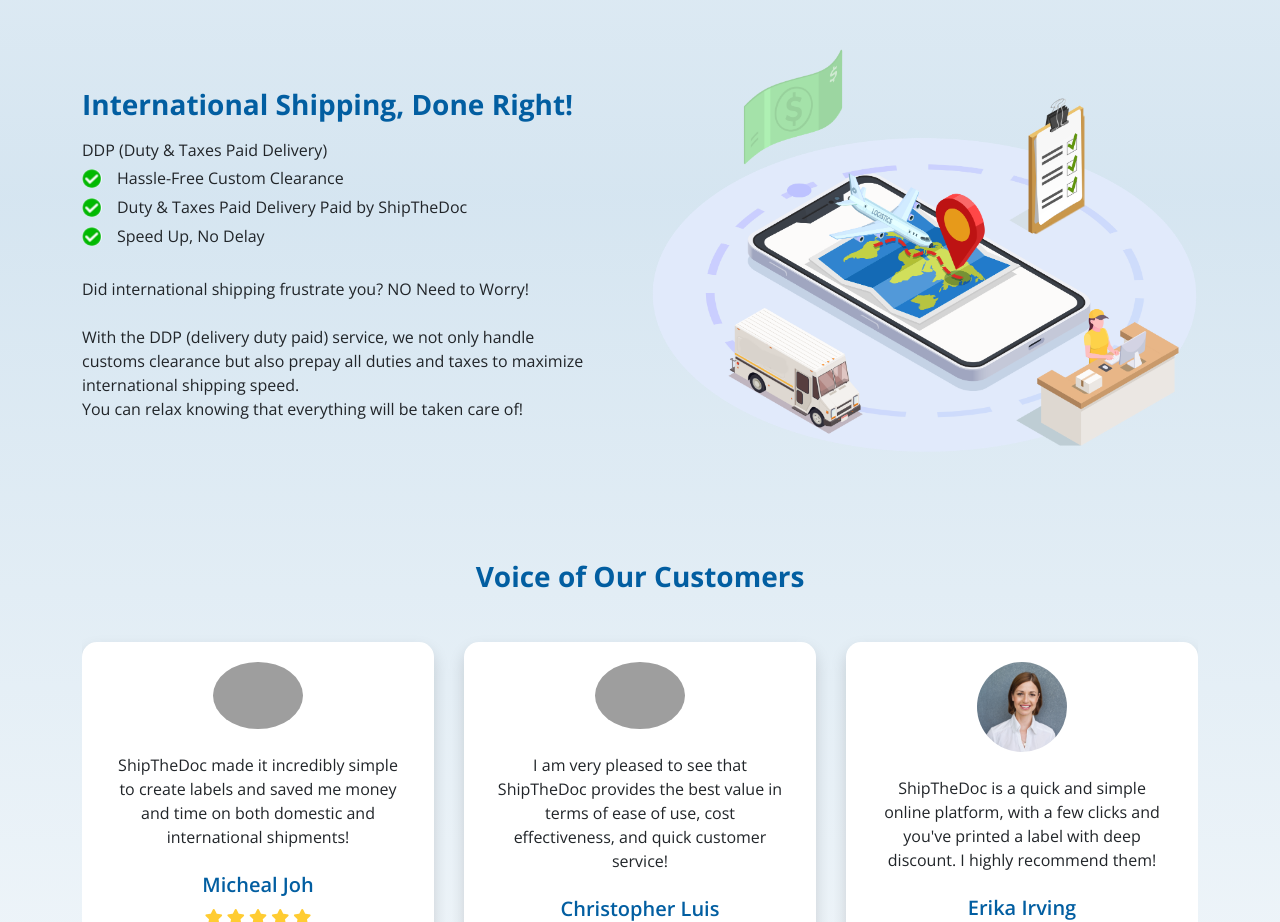
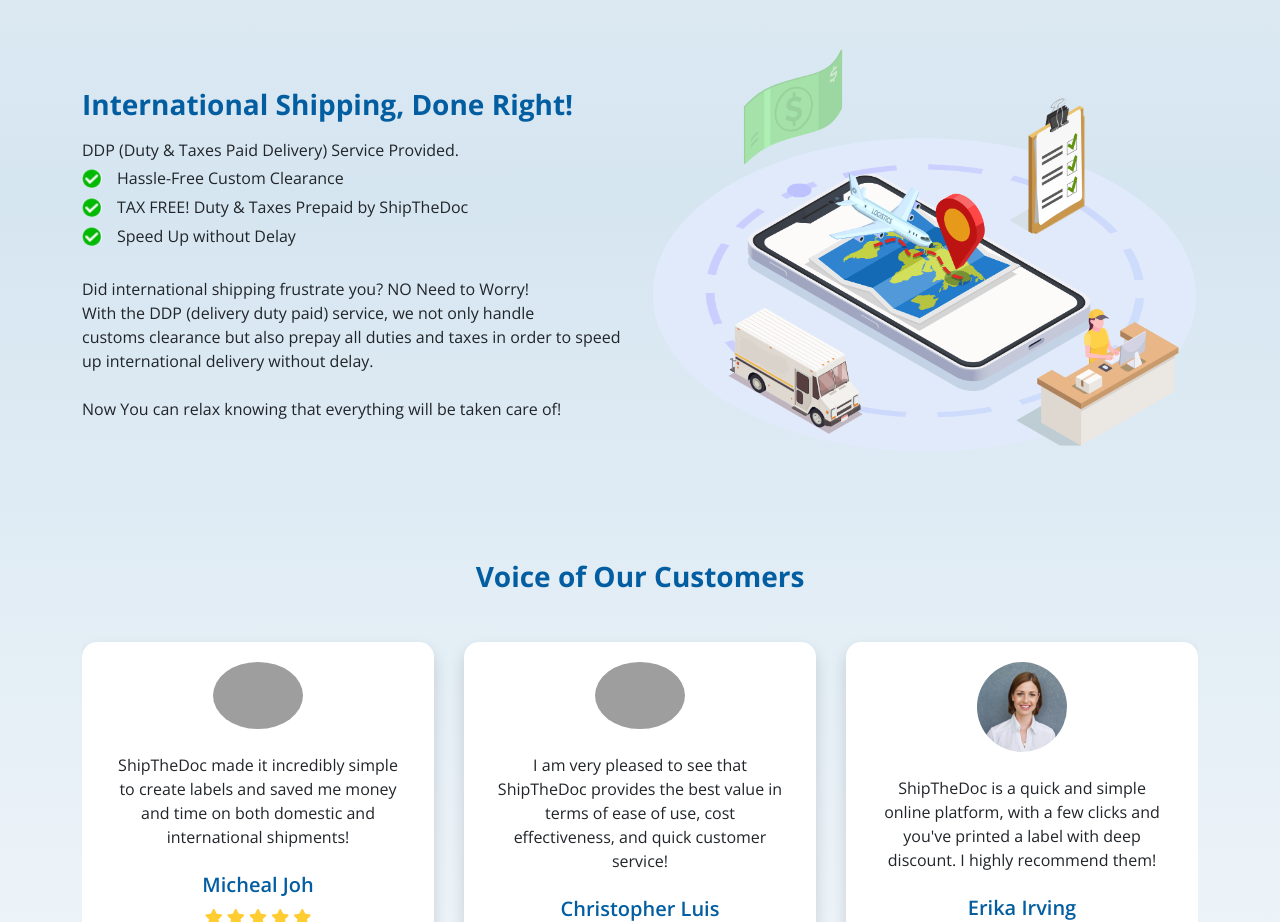
Before and after one commit to Sarker-Rajib/Ship-the-Doc, a plain HTML site: page index.html in a window 1280 px wide. Shown: the part 1112-2034 px from the top of the page. Drawn offline with nearby package versions, Linux system fonts and the light colour scheme; grey boxes are pictures that could not be loaded.

Commit message:
text updated

```diff
--- a/index.html
+++ b/index.html
@@ -205,17 +205,17 @@
         <div class="col-lg-6">
           <div class="description">
             <h1 class="section-heading fs-3">International Shipping, Done Right!</h1>
-            <p class="pt-3 pb-1">DDP (Duty & Taxes Paid Delivery)</p>
+            <p class="pt-3 pb-1">DDP (Duty & Taxes Paid Delivery) Service Provided.</p>
             <ul class="pb-4 ps-0 criteria">
               <li>Hassle-Free Custom Clearance</li>
-              <li>Duty & Taxes Paid Delivery Paid by ShipTheDoc</li>
-              <li>Speed Up, No Delay</li>
+              <li>TAX FREE! Duty & Taxes Prepaid by ShipTheDoc</li>
+              <li>Speed Up without Delay</li>
             </ul>
             <p>Did international shipping frustrate you? NO Need to Worry!<br class="d-block d-xl-none"><br class="d-block d-xl-none">
+              With the DDP (delivery duty paid) service, we not only handle
+              customs clearance but also prepay all duties and taxes in order to speed up international delivery without delay.
 
-              With the DDP (delivery duty paid) service, we not only handle
-              customs clearance but also prepay all duties and taxes to maximize international shipping speed.
-              You can relax knowing that everything will be taken care of!
+              Now You can relax knowing that everything will be taken care of!
             </p>
           </div>
         </div>
```
